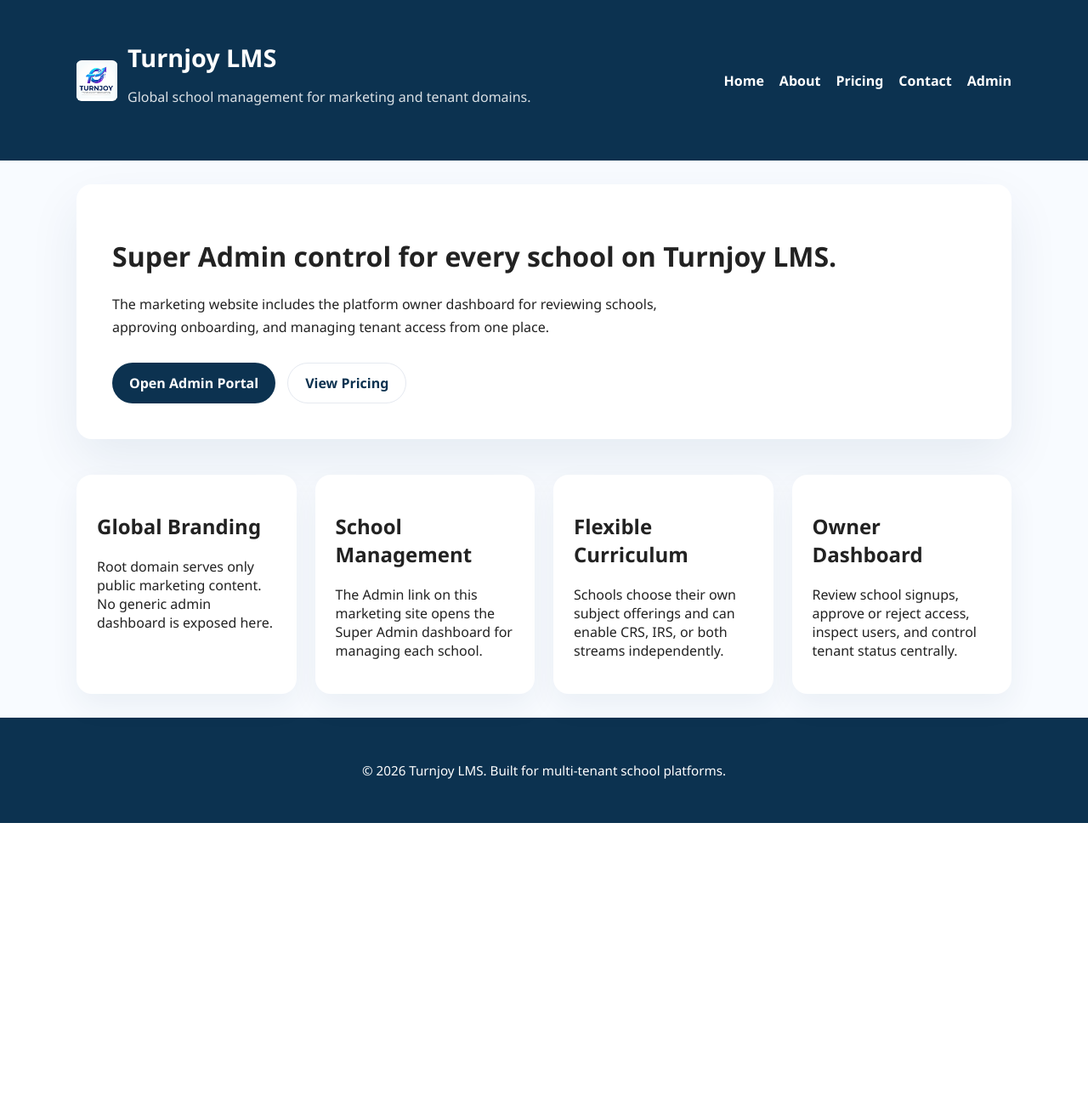
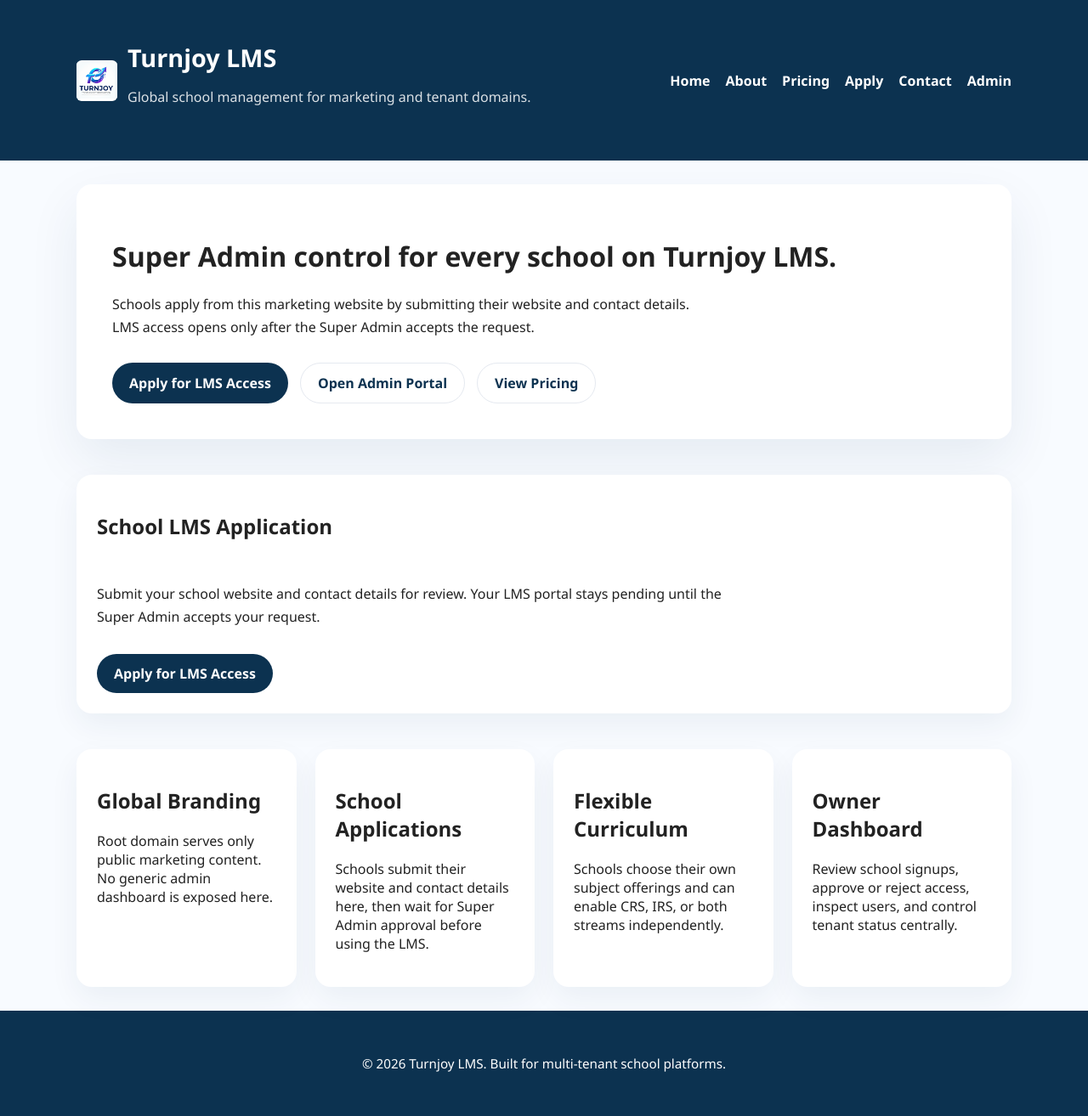
Before and after one commit to Turnjoy/LMS, a Flask app: page / in a window 1280 px wide. Shown: the whole page at 85% size. Before the commit the page ends 969 px from the top, so only its background shows below. Run offline with Flask 3, Linux system fonts and the light colour scheme.

Commit message:
Add tenant school application approval flow

```diff
--- a/app/__init__.py
+++ b/app/__init__.py
@@ -67,6 +67,17 @@ def _ensure_runtime_schema():
         if 'status' not in tenant_columns:
             connection.exec_driver_sql("ALTER TABLE tenants ADD COLUMN status VARCHAR(20) NOT NULL DEFAULT 'approved'")
             connection.exec_driver_sql("CREATE INDEX IF NOT EXISTS ix_tenants_status ON tenants (status)")
+        if 'application_website' not in tenant_columns:
+            connection.exec_driver_sql("ALTER TABLE tenants ADD COLUMN application_website VARCHAR(255)")
+        if 'application_contact_name' not in tenant_columns:
+            connection.exec_driver_sql("ALTER TABLE tenants ADD COLUMN application_contact_name VARCHAR(120)")
+        if 'application_contact_email' not in tenant_columns:
+            connection.exec_driver_sql("ALTER TABLE tenants ADD COLUMN application_contact_email VARCHAR(120)")
+            connection.exec_driver_sql("CREATE INDEX IF NOT EXISTS ix_tenants_application_contact_email ON tenants (application_contact_email)")
+        if 'application_contact_phone' not in tenant_columns:
+            connection.exec_driver_sql("ALTER TABLE tenants ADD COLUMN application_contact_phone VARCHAR(30)")
+        if 'application_note' not in tenant_columns:
+            connection.exec_driver_sql("ALTER TABLE tenants ADD COLUMN application_note TEXT")
         if 'is_active' not in tenant_columns:
             connection.exec_driver_sql("ALTER TABLE tenants ADD COLUMN is_active BOOLEAN NOT NULL DEFAULT 1")
         if 'billing_type' not in tenant_columns:
--- a/app/models.py
+++ b/app/models.py
@@ -22,6 +22,11 @@ class Tenant(db.Model):
     sss_tracks = db.Column(db.String(120), default='Science,Humanities,Commercial')
     school_prefix = db.Column(db.String(12), nullable=False, default='SCH')
     status = db.Column(db.String(20), default='pending', nullable=False, index=True)
+    application_website = db.Column(db.String(255))
+    application_contact_name = db.Column(db.String(120))
+    application_contact_email = db.Column(db.String(120), index=True)
+    application_contact_phone = db.Column(db.String(30))
+    application_note = db.Column(db.Text)
     is_active = db.Column(db.Boolean, default=True, nullable=False)
     billing_type = db.Column(db.String(20), default='school_pay', nullable=False)
     created_at = db.Column(db.DateTime, default=datetime.utcnow)
--- a/app/routes/public.py
+++ b/app/routes/public.py
@@ -1,7 +1,10 @@
 import hmac
+import re
+from urllib.parse import urlparse
 
 from flask import Blueprint, current_app, render_template, request, redirect, url_for, flash, abort, g, jsonify, session
 from flask_login import current_user, login_required, login_user
+from sqlalchemy import or_
 from werkzeug.security import check_password_hash
 from app.models import (
     AdmissionApplication,
@@ -87,6 +90,38 @@ def _school_payload(tenant):
     }
 
 
+def _slugify_school(value):
+    slug = re.sub(r'[^a-z0-9]+', '-', (value or '').strip().lower()).strip('-')
+    return (slug or 'school')[:50]
+
+
+def _school_prefix(value):
+    letters = re.sub(r'[^A-Za-z0-9]', '', value or '').upper()
+    return (letters[:6] or 'SCH')[:12]
+
+
+def _normalize_application_website(value):
+    raw_value = (value or '').strip().lower()
+    if not raw_value:
+        return ''
+    parsed = urlparse(raw_value if '://' in raw_value else f'https://{raw_value}')
+    host = (parsed.netloc or parsed.path or '').split('/')[0].strip().rstrip('.')
+    if host.startswith('www.'):
+        host = host[4:]
+    return host
+
+
+def _unique_application_subdomain(seed):
+    base = _slugify_school(seed)
+    candidate = base
+    suffix = 2
+    while Tenant.query.filter_by(subdomain=candidate).first():
+        trimmed_base = base[: max(1, 50 - len(str(suffix)) - 1)]
+        candidate = f'{trimmed_base}-{suffix}'
+        suffix += 1
+    return candidate
+
+
 def _ensure_school_initialization(tenant):
     if not TenantAISetting.query.filter_by(tenant_id=tenant.id).first():
         db.session.add(TenantAISetting(tenant_id=tenant.id))
@@ -147,6 +182,7 @@ def _master_dashboard_context():
     total_students = User.query.filter_by(role='student').count()
     total_schools = Tenant.query.count()
     total_active_schools = Tenant.query.filter_by(is_active=True).count()
+    total_pending_schools = Tenant.query.filter_by(status='pending').count()
     pending_admins = User.query.filter(
         User.role.in_(['admin', 'primary_admin', 'secondary_admin']),
         User.is_approved.is_(False)
@@ -174,6 +210,7 @@ def _master_dashboard_context():
         'total_schools': total_schools,
         'total_students': total_students,
         'total_active_schools': total_active_schools,
+        'total_pending_schools': total_pending_schools,
         'pending_admins': pending_admins,
     }
 
@@ -202,6 +239,56 @@ def pricing():
     if getattr(g, 'current_tenant', None):
         abort(404)
     return render_template('public/pricing.html')
+
+
+@public_bp.route('/apply', methods=['GET', 'POST'])
+def apply_school():
+    if getattr(g, 'current_tenant', None):
+        abort(404)
+
+    if request.method == 'POST':
+        school_name = (request.form.get('school_name') or '').strip()
+        website = _normalize_application_website(request.form.get('website'))
+        contact_name = (request.form.get('contact_name') or '').strip()
+        contact_email = (request.form.get('contact_email') or '').strip().lower()
+        contact_phone = (request.form.get('contact_phone') or '').strip()
+        note = (request.form.get('note') or '').strip()
+
+        if not all([school_name, website, contact_name, contact_email, contact_phone]):
+            flash('Please complete the school name, website, contact person, email, and phone.', 'error')
+            return render_template('public/apply.html'), 400
+
+        existing = Tenant.query.filter(
+            or_(
+                Tenant.custom_domain == website,
+                Tenant.application_website == website,
+                Tenant.application_contact_email == contact_email,
+            )
+        ).first()
+        if existing:
+            status_label = 'Active' if _school_status(existing) == 'approved' else _school_status(existing).title()
+            flash(f'This school request is already on file. Current status: {status_label}.', 'info')
+            return render_template('public/apply.html', submitted_school=existing), 200
+
+        tenant = Tenant(
+            name=school_name,
+            subdomain=_unique_application_subdomain(school_name),
+            custom_domain=website,
+            school_prefix=_school_prefix(school_name),
+            status='pending',
+            is_active=False,
+            application_website=website,
+            application_contact_name=contact_name,
+            application_contact_email=contact_email,
+            application_contact_phone=contact_phone,
+            application_note=note or None,
+        )
+        db.session.add(tenant)
+        db.session.commit()
+        flash('Application submitted. Admin needs to accept your request first before LMS access is opened.', 'success')
+        return render_template('public/apply.html', submitted_school=tenant), 201
+
+    return render_template('public/apply.html')
 
 
 @public_bp.route('/contact')
--- a/app/templates/public/base.html
+++ b/app/templates/public/base.html
@@ -41,6 +41,7 @@
             <a href="{{ url_for('public.index') }}">Home</a>
             <a href="{{ url_for('public.about') }}">About</a>
             <a href="{{ url_for('public.pricing') }}">Pricing</a>
+            <a href="{{ url_for('public.apply_school') }}">Apply</a>
             <a href="{{ url_for('public.contact') }}">Contact</a>
             <a href="{{ url_for('public.master_dashboard') }}">Admin</a>
         </nav>
--- a/app/templates/public/contact.html
+++ b/app/templates/public/contact.html
@@ -19,5 +19,10 @@
         <p>Use the Admin link on this website to open the Super Admin dashboard for managing schools.</p>
         <a class="btn btn-primary" href="{{ url_for('public.master_dashboard') }}">Open Admin Portal</a>
     </div>
+    <div class="card">
+        <h2>School Application</h2>
+        <p>Schools can submit their website and contact details for LMS access review.</p>
+        <a class="btn btn-primary" href="{{ url_for('public.apply_school') }}">Apply for LMS Access</a>
+    </div>
 </section>
 {% endblock %}
--- a/app/templates/public/index.html
+++ b/app/templates/public/index.html
@@ -5,12 +5,23 @@
 {% block content %}
 <div class="hero">
     <h1>Super Admin control for every school on Turnjoy LMS.</h1>
-    <p style="max-width: 680px; margin-top: 18px; line-height: 1.7;">The marketing website includes the platform owner dashboard for reviewing schools, approving onboarding, and managing tenant access from one place.</p>
+    <p style="max-width: 680px; margin-top: 18px; line-height: 1.7;">Schools apply from this marketing website by submitting their website and contact details. LMS access opens only after the Super Admin accepts the request.</p>
     <div style="margin-top: 28px; display: flex; gap: 14px; flex-wrap: wrap;">
-        <a class="btn btn-primary" href="{{ url_for('public.master_dashboard') }}">Open Admin Portal</a>
+        <a class="btn btn-primary" href="{{ url_for('public.apply_school') }}">Apply for LMS Access</a>
+        <a class="btn btn-secondary" href="{{ url_for('public.master_dashboard') }}">Open Admin Portal</a>
         <a class="btn btn-secondary" href="{{ url_for('public.pricing') }}">View Pricing</a>
     </div>
 </div>
+
+<section class="section">
+    <div class="card" style="display: grid; gap: 14px;">
+        <h2>School LMS Application</h2>
+        <p style="max-width: 760px; line-height: 1.7;">Submit your school website and contact details for review. Your LMS portal stays pending until the Super Admin accepts your request.</p>
+        <div>
+            <a class="btn btn-primary" href="{{ url_for('public.apply_school') }}">Apply for LMS Access</a>
+        </div>
+    </div>
+</section>
 
 <section class="section grid">
     <div class="card">
@@ -18,8 +29,8 @@
         <p>Root domain serves only public marketing content. No generic admin dashboard is exposed here.</p>
     </div>
     <div class="card">
-        <h2>School Management</h2>
-        <p>The Admin link on this marketing site opens the Super Admin dashboard for managing each school.</p>
+        <h2>School Applications</h2>
+        <p>Schools submit their website and contact details here, then wait for Super Admin approval before using the LMS.</p>
     </div>
     <div class="card">
         <h2>Flexible Curriculum</h2>
--- /dev/null
+++ b/migrations/add_school_application_fields.sql
@@ -0,0 +1,23 @@
+-- Store school onboarding applications on the tenants table.
+-- Pending applications are inactive until the Super Admin accepts them.
+
+alter table public.tenants
+    add column if not exists application_website text,
+    add column if not exists application_contact_name text,
+    add column if not exists application_contact_email text,
+    add column if not exists application_contact_phone text,
+    add column if not exists application_note text;
+
+create index if not exists idx_tenants_application_contact_email
+    on public.tenants(lower(application_contact_email))
+    where application_contact_email is not null;
+
+create index if not exists idx_tenants_application_website
+    on public.tenants(lower(application_website))
+    where application_website is not null;
+
+comment on column public.tenants.application_website is 'Website/domain submitted by a school applying for LMS access.';
+comment on column public.tenants.application_contact_name is 'Contact person submitted with the school LMS application.';
+comment on column public.tenants.application_contact_email is 'Contact email submitted with the school LMS application.';
+comment on column public.tenants.application_contact_phone is 'Contact phone submitted with the school LMS application.';
+comment on column public.tenants.application_note is 'Optional notes submitted with the school LMS application.';
```
Also changed, not shown: app/templates/public/apply.html (added, +103 -0 lines), app/templates/public/lockout.html (+12 -0 lines), app/templates/public/master_dashboard.html (+14 -1 lines), app/templates/public/master_tenant_detail.html (+8 -2 lines), tests/test_tenant_routing.py (+5 -0 lines).
